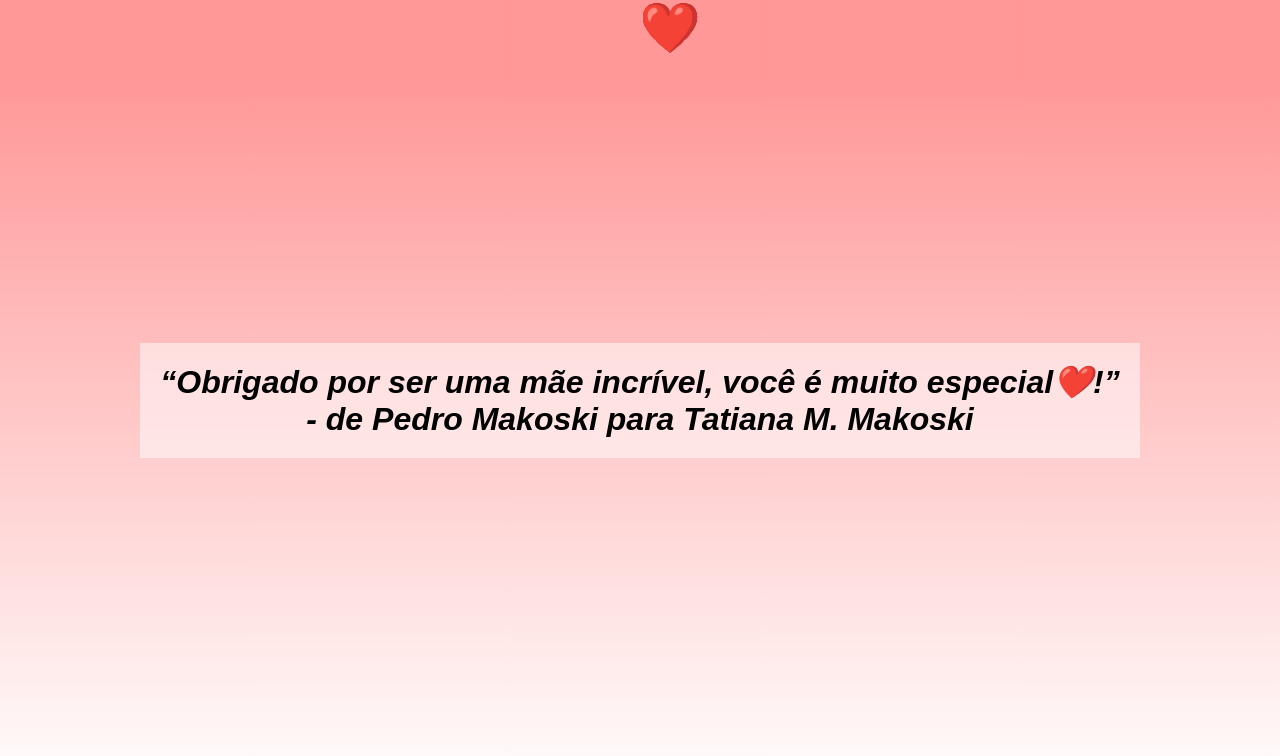
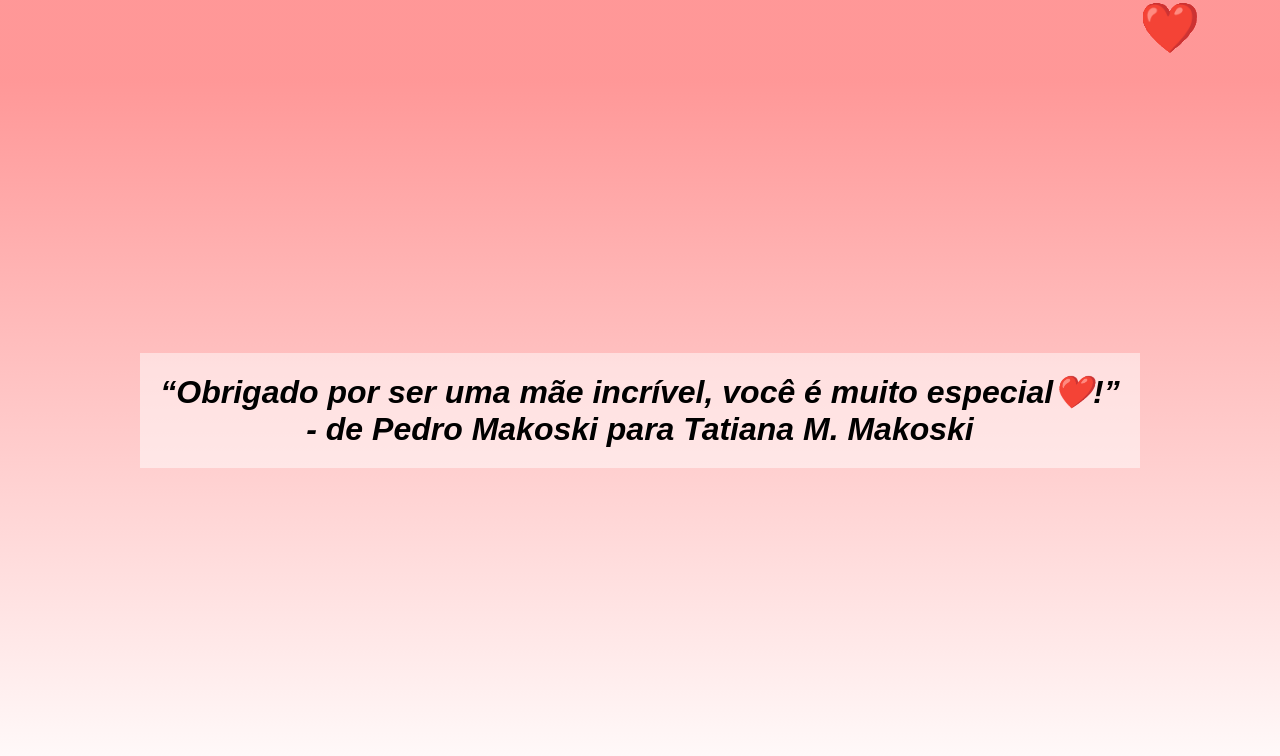
Before and after one commit to pedro-makoski/clone-tabnews, a Next.js app: page / in a window 1280 px wide. Shown: the top 756 px of the page. Built offline with nearby package versions, Linux system fonts and the light colour scheme.

Commit message:
Fix: dummy scroll

```diff
--- a/pages/index.js
+++ b/pages/index.js
@@ -1,5 +1,5 @@
 function Home() {
-    return <>
+    return <main>
         <h1><q>Obrigado por ser uma mãe incrível, você é muito especial❤️!</q><br></br>- de Pedro Makoski para Tatiana M. Makoski</h1>
         <div className="hearts">
             <span>❤️</span>
@@ -15,7 +15,7 @@ function Home() {
             <span>❤️</span>
             <span>❤️</span>
         </div>
-    </>
+    </main>
 }
 
 export default Home;
--- a/styles/globals.css
+++ b/styles/globals.css
@@ -4,18 +4,32 @@
     box-sizing: border-box;
 }
 
+body, html {
+    overflow: hidden;
+
+    width: 100%;
+    height: 100%;
+
+}
+
 body {
     padding: 10px;
-    display: flex;
-    justify-content: center;
-    align-items: center;
-    height: 100vh;
+    min-height: 100vh;
     max-height: 100vh;
     overflow: hidden;
     font-family: Arial, Helvetica, sans-serif;
 
     background-image: linear-gradient(rgba(255, 92, 92, 0.637) 10%, white);
     text-align: center;
+}
+
+main {
+    height: 100vh;
+    overflow: hidden;
+
+    display: flex;
+    justify-content: center;
+    align-items: center;
 }
 
 h1 {
@@ -27,7 +41,7 @@ h1 {
 .hearts span {
     pointer-events: none;
     user-select: none;
-    position: absolute;
+    position: fixed;
     left: calc((100%/12)*sibling-index());
     top: 0%;
     font-size: 3em;
```
